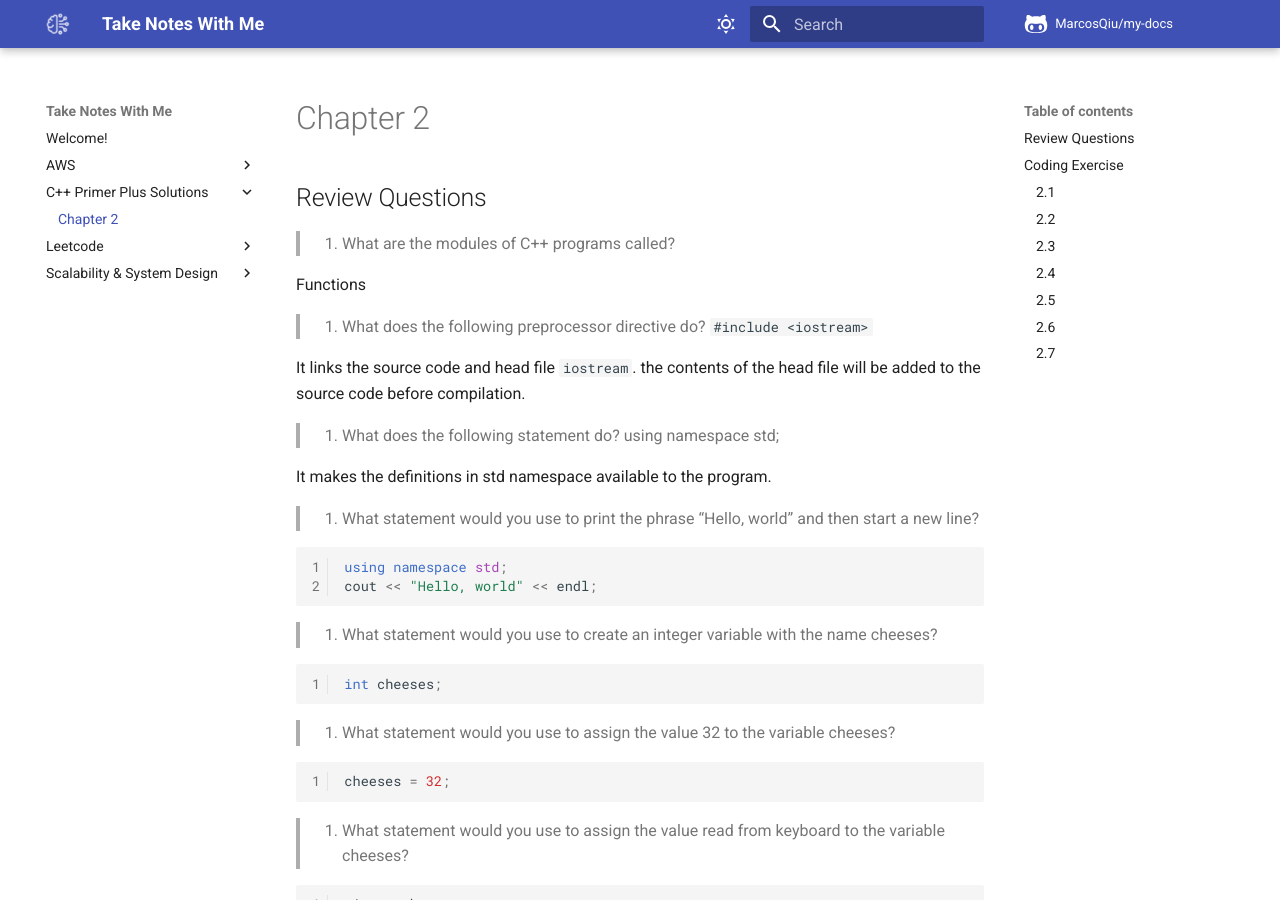
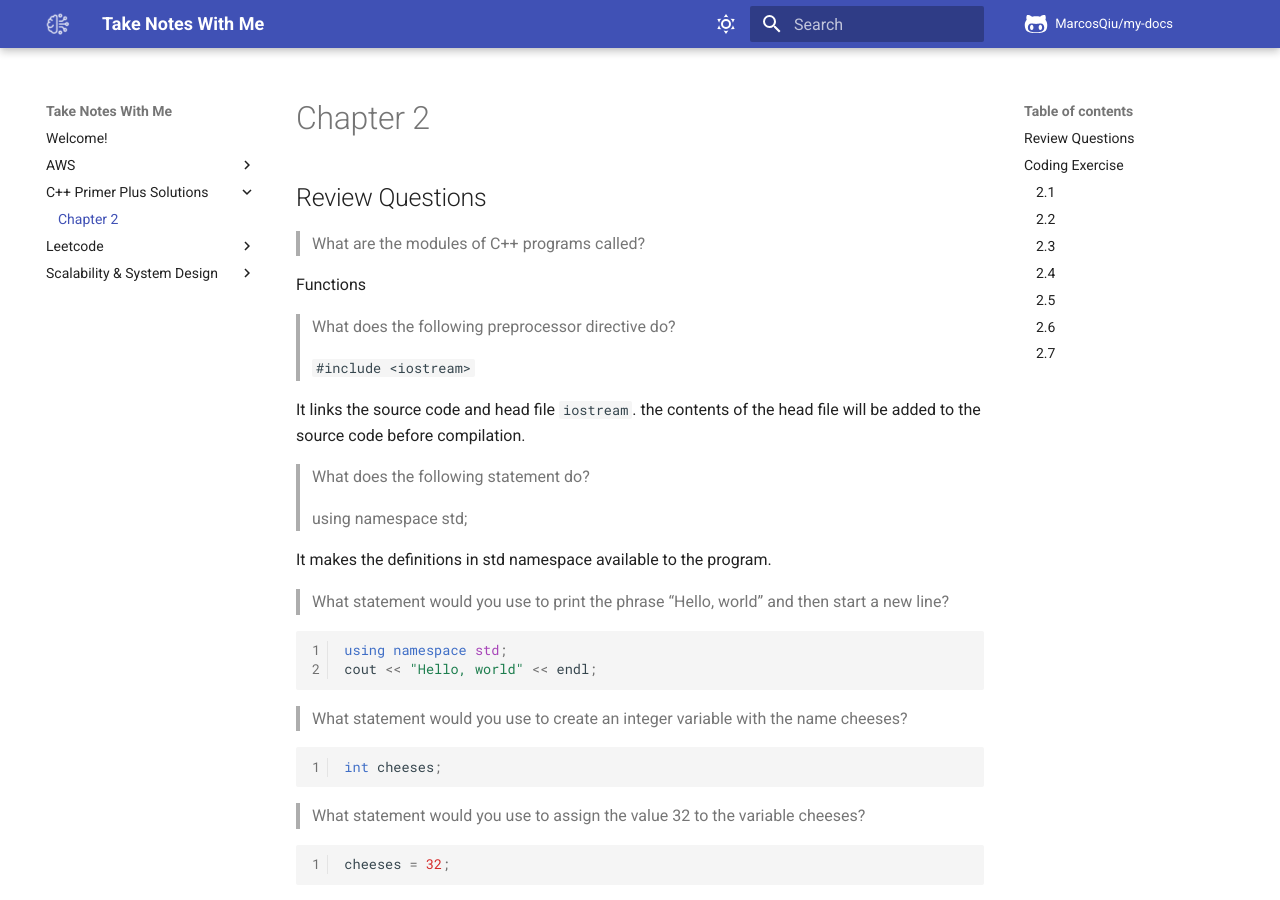
Before and after one commit to MarcosQiu/my-docs, an MkDocs documentation site: the page built from docs/C++ Primer Plus Solutions/Chapter 2.md, in a window 1280 px wide and 900 px high. Built offline with MkDocs 1.6.1 and Material for MkDocs 9.7.7, drawn with Linux system fonts in a browser that asks for light colours; comment, search, counter and statistics services are not loaded; some of the changed lines change nothing that is shown.

Commit message:
adjust format

````diff
--- a/docs/C++ Primer Plus Solutions/Chapter 2.md
+++ b/docs/C++ Primer Plus Solutions/Chapter 2.md
@@ -1,51 +1,54 @@
 ## Review Questions
 
-> 1. What are the modules of C++ programs called?
+> What are the modules of C++ programs called?
 
 Functions
 
-> 2. What does the following preprocessor directive do?
+> What does the following preprocessor directive do?
+
 > `#include <iostream>`
 
 It links the source code and head file `iostream`. the contents of the head file will be added to the source code before compilation.
 
-> 3. What does the following statement do?
+> What does the following statement do?
+
 > using namespace std;
 
 It makes the definitions in std namespace available to the program.
 
-> 4. What statement would you use to print the phrase “Hello, world” and then start a new line?
+> What statement would you use to print the phrase “Hello, world” and then start a new line?
 
 ```cpp
 using namespace std;
 cout << "Hello, world" << endl;
 ```
 
-> 5. What statement would you use to create an integer variable with the name cheeses?
+> What statement would you use to create an integer variable with the name cheeses?
 
 ```cpp
 int cheeses;
 ```
 
-> 6. What statement would you use to assign the value 32 to the variable cheeses?
+> What statement would you use to assign the value 32 to the variable cheeses?
 
 ```cpp
 cheeses = 32;
 ```
 
-> 7. What statement would you use to assign the value read from keyboard to the variable cheeses?
+> What statement would you use to assign the value read from keyboard to the variable cheeses?
 
 ```cpp
 cin >> cheeses;
 ```
 
-> 8. What statement would you use to print "We have X varieties of cheese,", where X is the value of the variable cheeses?
+> What statement would you use to print "We have X varieties of cheese,", where X is the value of the variable cheeses?
 
 ```cpp
 cout << "We have " << cheeses << " varieties of cheese,";
 ```
 
-> 9. What do the function prototypes tell us about the functions?
+> What do the function prototypes tell us about the functions?
+
 > `int froop(double t);`
 > `void rattle(int n);`
 > `int prune(void)`
@@ -54,12 +57,12 @@ cout << "We have " << cheeses << " varieties of cheese,";
 2. `void rattle(int n);`, the function has no return value, function name is `rattle`, it accepts one argument of type `int`.
 3. `int prune(void)`, the return type is `int`, function name is `prune`, it doesn't take any arguments.
 
-> 10. When is return not needed when you defining a function?
+> When is return not needed when you defining a function?
 
 1. When the function has no return value.
 2. When you are writing `main` function and want to return `0`.
 
-> 11. When you are writing `main` function, it has the statement `cout << "Please enter your PIN: ";`. The compiler says `cout` is an undeclared identifier. What is the cause of the issue? How can it be solved?
+> When you are writing `main` function, it has the statement `cout << "Please enter your PIN: ";`. The compiler says `cout` is an undeclared identifier. What is the cause of the issue? How can it be solved?
 
 The issue is caused because we don't specify the namespace where `cout` is defined. To solve the issue, we could,
 1. add `using namespace std;`
````
